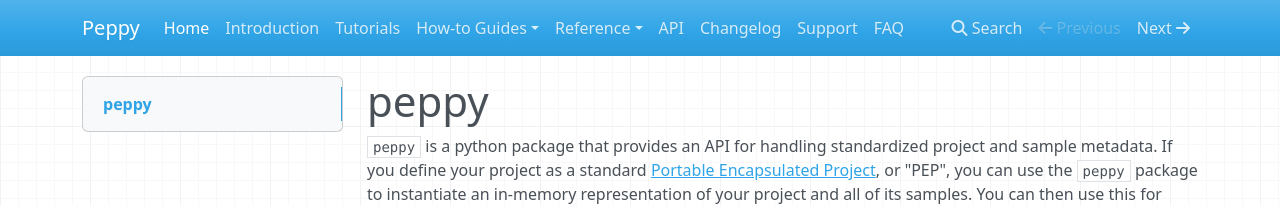
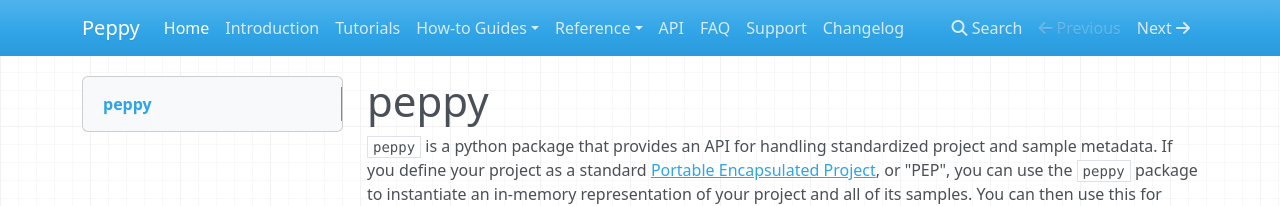
Before and after one commit to pepkit/peppy, an MkDocs documentation site: the page built from docs/docs/README.md, in a window 1280 px wide. Shown: the top 206 px of the page. Built offline with MkDocs 1.6.1, drawn with Linux system fonts in a browser that asks for light colours; nearby versions of some CDN libraries.

Commit message:
main headers order

```diff
--- a/docs/mkdocs.yml
+++ b/docs/mkdocs.yml
@@ -20,9 +20,9 @@ nav:
     - Project configuration: project-config.md
     - Sample annotation sheet: sample-annotation-sheet.md
   - API: autodoc_build/peppy.md
+  - FAQ: faq.md
+  - Support: support.md
   - Changelog: changelog.md
-  - Support: support.md
-  - FAQ: faq.md
 
 #markdown_extensions:
 #  - markdown_include.include:
```
